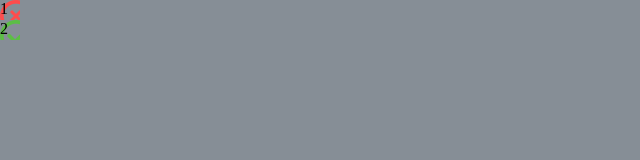
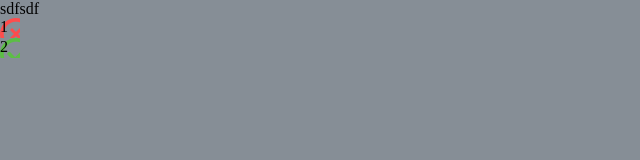
Before and after one commit to anYaoXu/rottenPens, a plain HTML site: page app/try.html in a window 1280 px wide. Shown: the whole page, without its empty margins (0-640 px from the left). Drawn offline with Linux system fonts and the light colour scheme.

Commit message:
不知道怎么回事  又让提交一遍

```diff
--- a/app/try.html
+++ b/app/try.html
@@ -11,7 +11,7 @@
     </style>
 </head>
 <body>
-    <div>
+    <div>sdfsdf
         <div style="width:20px; height: 20px;" class="icon-s-fail">1</div>
         <div style="width:20px; height: 20px;" class="icon-s-success">2</div>
     </div>
```
